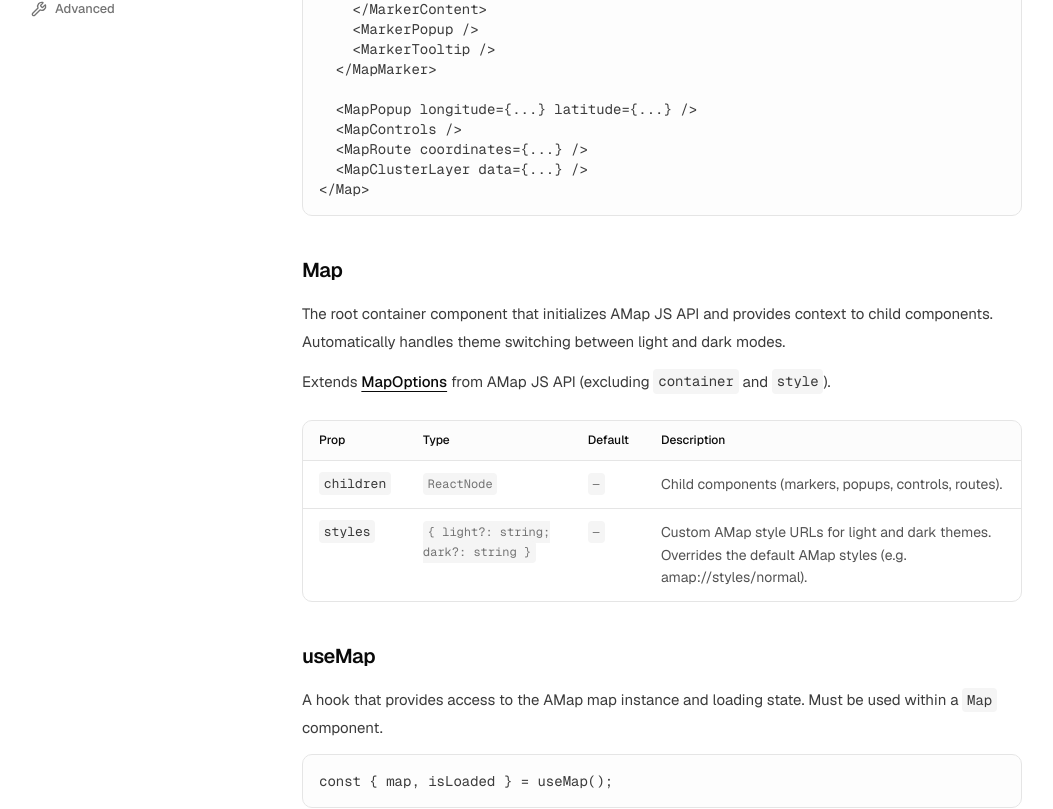
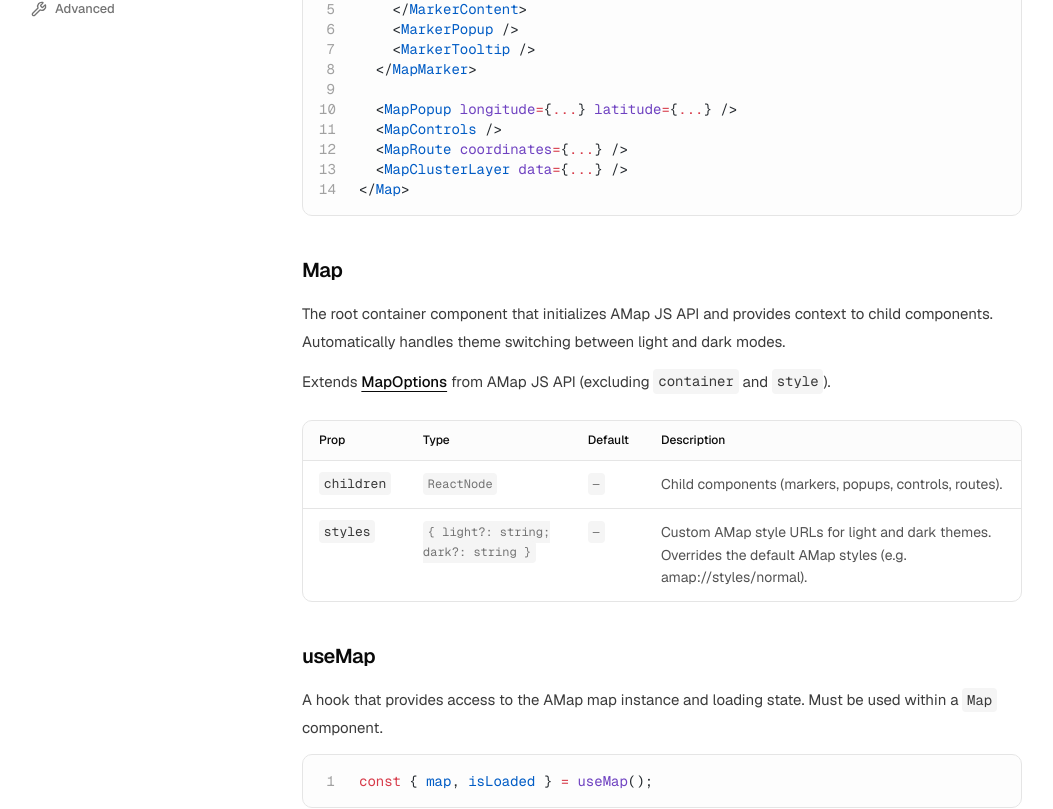
Before and after one commit to hustcc/ai-map, a Next.js app: page /docs/api-reference in a window 1280 px wide. Shown: the part 500-1309 px from the top of the page, without its empty margins (2-1055 px from the left). Built offline with nearby package versions, Linux system fonts and the light colour scheme; no server answers.

Commit message:
Align docs code highlighting with mapcn Shiki styling (#3)

```diff
--- a/src/app/globals.css
+++ b/src/app/globals.css
@@ -28,6 +28,7 @@
   --chart-4: oklch(0.828 0.189 84.429);
   --chart-5: oklch(0.769 0.188 70.08);
   --radius: 0.625rem;
+  --code-number: oklch(0.708 0 0);
   --sidebar: oklch(0.985 0 0);
   --sidebar-foreground: oklch(0.145 0 0);
   --sidebar-primary: oklch(0.205 0 0);
@@ -62,6 +63,7 @@
   --chart-3: oklch(0.769 0.188 70.08);
   --chart-4: oklch(0.627 0.265 303.9);
   --chart-5: oklch(0.645 0.246 16.439);
+  --code-number: oklch(0.556 0 0);
   --sidebar: oklch(0.205 0 0);
   --sidebar-foreground: oklch(0.985 0 0);
   --sidebar-primary: oklch(0.488 0.243 264.376);
@@ -161,3 +163,30 @@
 .delay-700 { animation-delay: 700ms; }
 .delay-800 { animation-delay: 800ms; }
 .delay-900 { animation-delay: 900ms; }
+
+html .shiki,
+html .shiki span {
+  color: var(--shiki-light) !important;
+  background-color: transparent !important;
+}
+
+html.dark .shiki,
+html.dark .shiki span {
+  color: var(--shiki-dark) !important;
+  background-color: transparent !important;
+}
+
+.shiki code {
+  counter-reset: step;
+  counter-increment: step 0;
+}
+
+.shiki code .line::before {
+  content: counter(step);
+  counter-increment: step;
+  width: 1rem;
+  margin-right: 1.5rem;
+  display: inline-block;
+  text-align: right;
+  color: var(--code-number);
+}
```
